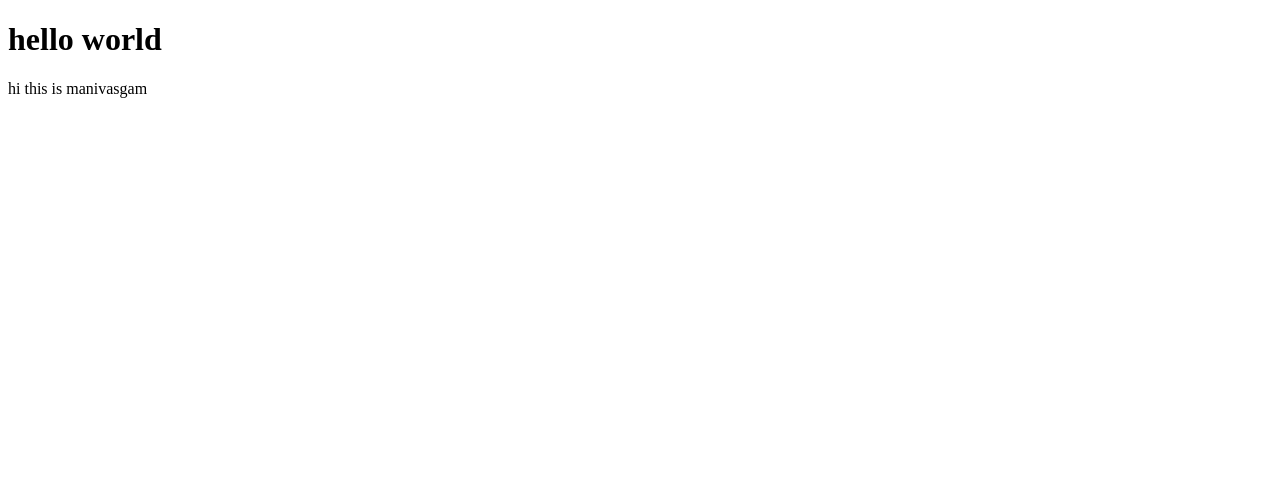
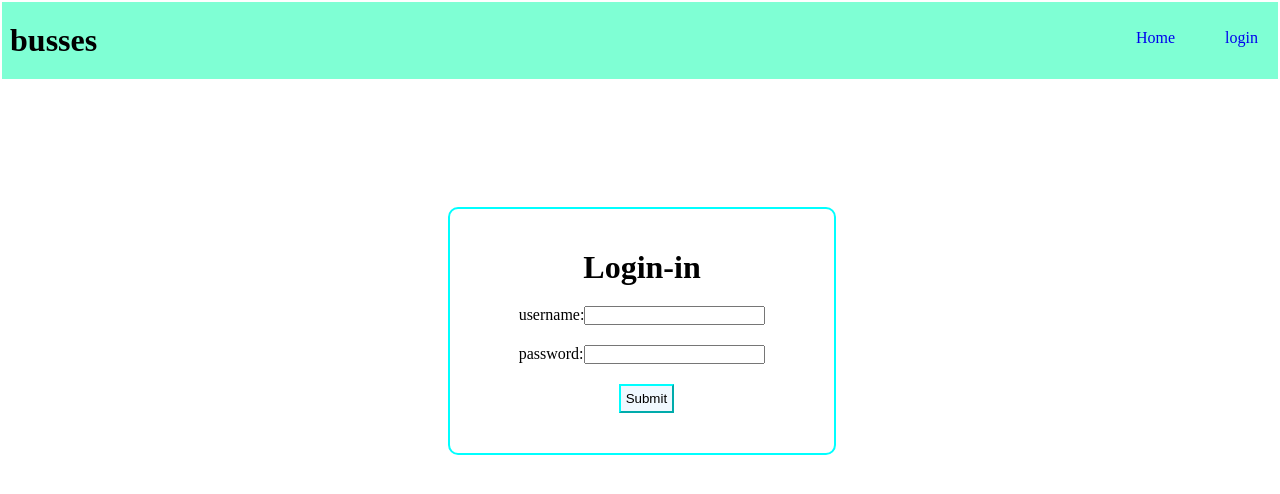
Before and after one commit to Manivasagam3/newreactapp, a React (Create React App) app: page /login in a window 1280 px wide. Shown: the top 494 px of the page. Built offline with nearby package versions, Linux system fonts and the light colour scheme.

Commit message:
upload all files

```diff
--- a/package.json
+++ b/package.json
@@ -8,6 +8,7 @@
     "@testing-library/user-event": "^13.5.0",
     "react": "^18.3.1",
     "react-dom": "^18.3.1",
+    "react-router-dom": "^6.23.1",
     "react-scripts": "5.0.1",
     "web-vitals": "^2.1.4"
   },
--- a/src/App.css
+++ b/src/App.css
@@ -1,38 +1,14 @@
-.App {
-  text-align: center;
+*{
+  margin:0;
+  padding: 0;
 }
-
-.App-logo {
-  height: 40vmin;
-  pointer-events: none;
+.nav-item {
+ list-style: none;
+ text-decoration: none;
+ display: flex;
+ gap: 50px;
+ justify-content: right;
+ margin:2px;
+ background-color: violet;
+ padding: 20px;
 }
-
-@media (prefers-reduced-motion: no-preference) {
-  .App-logo {
-    animation: App-logo-spin infinite 20s linear;
-  }
-}
-
-.App-header {
-  background-color: #282c34;
-  min-height: 100vh;
-  display: flex;
-  flex-direction: column;
-  align-items: center;
-  justify-content: center;
-  font-size: calc(10px + 2vmin);
-  color: white;
-}
-
-.App-link {
-  color: #61dafb;
-}
-
-@keyframes App-logo-spin {
-  from {
-    transform: rotate(0deg);
-  }
-  to {
-    transform: rotate(360deg);
-  }
-}
--- a/src/App.js
+++ b/src/App.js
@@ -1,12 +1,27 @@
-
-import './App.css';
-
+import React from "react";
+import{BrowserRouter,Routes,Route,} from "react-router-dom";
+import Children from './Login'
+import Navbar from "./Navbar";
+import "./App.css"
 function App() {
   return (
-  <>
-  <h1>hello world</h1>
-  <p>hi this is  manivasgam</p>
- </>
+    <>
+<div className="app">
+
+<BrowserRouter>
+
+<Navbar/>
+  <Routes>
+
+    <Route path="/login" element={<Children/>}/>
+
+
+  </Routes>
+  </BrowserRouter>
+
+</div>
+
+</>
   );
 }
 
--- /dev/null
+++ b/src/Booking.css
@@ -0,0 +1,44 @@
+*{
+    margin: 0%;
+    padding: 0%;
+}
+h1{
+    display: flex;
+    justify-content: center;
+}
+.forms{
+    margin-top: 7%;
+    position: relative;
+    left:25%;
+
+    width:47%;
+    border: 2px solid grey;
+    border-radius: 10px;
+    padding: 30px;
+    display: flex;
+flex-direction: row;
+gap:70px;
+
+}
+.items{
+    display: flex;
+flex-direction: row;
+gap:20px;
+display: flex;
+justify-content: center;
+}
+.items button{
+    position: relative;
+    left:2%;
+    width: 10%;
+    background-color: rgb(247, 245, 242);
+    padding: 3px;
+    border-radius: 3px;
+}
+.items input{
+    width:30%;
+}
+.forms:hover{
+    background:rgb(250, 251, 251);
+
+}
--- /dev/null
+++ b/src/Booking.jsx
@@ -0,0 +1,47 @@
+import React, { useState } from 'react'
+import './Booking.css'
+import Seat from './Seat';
+
+
+const Booking = () => {
+  const[from,setFrom]=useState(" ");
+  const[to,setTo]=useState(" ");
+  const[date,setDate]=useState(" ");
+  const[submit,setSubmit]=useState(false);
+  const handlesubmit=(e)=>{
+e.preventDefault();
+console.log("from:",from);
+console.log("to",to);
+console.log("date",date);
+setSubmit(true);
+  }
+
+  return (
+    <>
+    <div className='background'>
+
+    <h1>welcome to busses travels</h1>
+     <div className='forms'>
+      <form className='items' onSubmit={handlesubmit} >
+        <label>From:</label>
+        <input type="text" value={from} onChange={(e)=>setFrom(e.target.value)}/>
+        <label>To:</label>
+        <input type='text' value={to} onChange={(e)=>setTo(e.target.value)}/>
+        <label>Date:</label>
+        <input type='date' value={date} onChange={(e)=>setDate(e.target.value)} />
+        <button>submit</button>
+      </form>
+
+     </div>
+     {
+      submit &&(
+        <Seat/>
+      )
+     }
+
+     </div>
+    </>
+  )
+}
+
+export default Booking
--- /dev/null
+++ b/src/Login.jsx
@@ -0,0 +1,65 @@
+import React, { useState } from 'react';
+
+import './login.css'
+import Booking from './Booking';
+const Children = () => {
+  const [username, setUsername] = useState("");
+  const [password, setPassword] = useState("");
+  const [loggedin, setLoggedin] = useState(false);
+  const data=[
+    {username:"mani",password:123},
+    {username:"kani",password:345}
+  ]
+
+  const validation = (e) => {
+    e.preventDefault();
+    const user=data.find((user)=>user.username==username && user.password==password);
+    if (user) {
+      setLoggedin(true);
+      alert("Login successful");
+
+
+    } else {
+      alert("Enter valid username and password");
+    }
+  };
+
+  return (
+    <>
+
+    {!loggedin&&(
+      <div className='background'>
+    <div className='form'>
+      <form  className=" form-items" onSubmit={validation}>
+        <h1>Login-in</h1>
+        <label>username:</label>
+        <input
+          type='text'
+          id='username'
+          value={username}
+          onChange={(e) => setUsername(e.target.value)}
+        /><br />
+        <label>password:</label>
+        <input
+          type='password'
+          id="password"
+          value={password}
+          onChange={(e) => setPassword(e.target.value)}
+        /><br />
+        <button type="submit">Submit</button>
+      </form>
+      </div>
+      </div>
+    )}
+
+      {
+        loggedin && (
+        <Booking/>
+        )
+      }
+
+    </>
+  );
+};
+
+export default Children;
--- /dev/null
+++ b/src/Navbar.css
@@ -0,0 +1,30 @@
+*{
+    margin:0%;
+    padding: 0%;
+}
+.nav-item {
+   list-style: none;
+   text-decoration: none;
+    background-color: aquamarine;
+ margin-bottom: 16px;
+
+   padding: 20px;
+
+}
+.nav-item h3{
+position: relative;
+right: 80%;
+font-size:200%;
+}
+.nav{
+   list-style: none;
+   display: flex;
+   justify-content:right;
+   justify-content: center;
+   gap: 50px;
+   padding-top: 7px;
+
+}
+.nav li a{
+    text-decoration: none;
+}
--- /dev/null
+++ b/src/Navbar.jsx
@@ -0,0 +1,16 @@
+import React from 'react'
+import { Link } from 'react-router-dom'
+import './Navbar.css'
+const Navbar = () => {
+  return (
+    <div className='nav-item' style={{background:"aquamarine"}}>
+      <h3 >busses</h3>
+        <ul className='nav'>
+    <li><Link to='/'>Home</Link></li>
+    <li><Link to='/login'>login</Link></li>
+  </ul>
+    </div>
+  )
+}
+
+export default Navbar
--- /dev/null
+++ b/src/Seat.css
@@ -0,0 +1,54 @@
+*{
+    margin: 0%;
+    padding: 0%;
+}
+.new{
+   display: flex;
+   justify-content: center;
+   display: grid;
+   grid-template-columns: auto auto auto;
+   margin-top: 5%;
+   background-color: rgb(148, 149, 150);
+   border-radius: 30px;
+  width:30%;
+  position: relative;
+  left:33%;
+  padding: 15px;
+}
+.new:hover{
+    background-color: rgba(245, 238, 238, 0.5);
+}
+.confirm{
+    display: flex;
+    justify-content: center;
+    margin-top: 5%;
+    display: flex;
+    flex-direction: column;
+}
+.confirm h1{
+    margin-bottom: 5%;
+
+
+}
+.button{
+    margin-top:5%;
+    display: flex;
+    justify-content: center;
+    gap:10px;
+    color: aquamarine;
+
+}
+.button input{
+    padding: 10px;
+}
+.submit{
+    display: flex;
+    justify-content: center;
+    flex-direction: column;
+    width:20%;
+    position:relative;
+    left:40%;
+    border: 3px solid aquamarine;
+    padding: 20px;
+    margin-bottom: 20px;
+}
--- /dev/null
+++ b/src/Seat.jsx
@@ -0,0 +1,91 @@
+import React, { useState } from 'react';
+import './Seat.css';
+
+
+const Seat = () => {
+  const [seat, setSeat] = useState(Array(21).fill(false));
+  const [selectedSeat, setSelectedSeat] = useState(null);
+  const [bookingConfirmed, setBookingConfirmed] = useState(false);
+  const[passengerName,setPassengerName]=useState(" ");
+  const[contactNumber,setContactNumber]=useState(" ");
+
+  const handleClick = (index) => {
+    if (!seat[index]) {
+      setSelectedSeat(index);
+    } else {
+      alert("Seat is already reserved");
+    }
+  };
+
+  const handleReservation = () => {
+    if (selectedSeat !== null) {
+      const updatedSeat = [...seat];
+      updatedSeat[selectedSeat] = true;
+      setSeat(updatedSeat);
+      setSelectedSeat(null);
+      setBookingConfirmed(false);
+      alert("Booking successful!");
+    } else {
+      alert("Please select a seat");
+    }
+  };
+
+  const handleBooking = () => {
+    setBookingConfirmed(true);
+  };
+  const handleSubmitBooking=(e)=>{
+  e.preventDefault();
+  console.log("seat:",selectedSeat+1);
+  console.log("passengername:",passengerName);
+  console.log("contactnumber:",contactNumber);
+  setSelectedSeat("")
+  setPassengerName("")
+  setContactNumber("")
+  }
+
+  return (
+    <>
+      <div className="new">
+        {seat.map((isReserved, index) => (
+          <button
+            key={index}
+            onClick={() => handleClick(index)}
+            disabled={isReserved}
+            style={{
+              margin: "5px",
+              width: "50px",
+              height: "40px",
+              background: isReserved ? "red" : "green"
+            }}
+          >
+            {index + 1}
+          </button>
+        ))}
+      </div>
+  <div className='button'>
+   <button onClick={handleReservation}>reserve</button>
+   <button onClick={handleBooking}>confirm booking</button>
+   </div>
+   {
+    bookingConfirmed && (
+      <div className='confirm'>
+          <h1>booking confirmed</h1>
+
+              <form  className="submit" onSubmit={handleSubmitBooking}>
+                  <p>seat number: {selectedSeat+1}</p>
+                  <label>passenger name:</label>
+                  <input type="text" value={passengerName} onChange={(e)=> setPassengerName(e.target.value)}/><br/>
+                  <label>contact:</label>
+                  <input type="text" value={contactNumber} onChange={(e)=> setContactNumber(e.target.value)}/><br/>
+                  <button type="submit">submit</button>
+              </form>
+          </div>
+
+  )
+   }
+
+   </>
+  )
+}
+
+export default Seat
--- /dev/null
+++ b/src/login.css
@@ -0,0 +1,51 @@
+*{
+    margin: 0;
+    padding: 0;
+}
+
+
+.form{
+    display: flex;
+    justify-content: center;
+
+    margin-top: 10%;
+    align-items: center;
+    border: 1px solid aqua;
+    width:30%;
+   border-width: 2px;
+     position: relative;
+    left:35%;
+    top: 40%;
+    border-radius: 10px;
+margin-bottom: 30px;
+
+}
+.form:hover{
+    background: rgb(245, 246, 247);
+    transition-duration: 3s;
+    transition-property: background;
+}
+
+
+.form-items{
+    color: black;
+    padding: 40px;
+
+
+}
+.form-items h1{
+    margin-bottom: 20px;
+  display: flex;
+  justify-content: center;
+}
+.form-items input{
+    margin-bottom: 20px;
+}
+.form-items button{
+    position: relative;
+    left:100px;
+    padding: 5px;
+    cursor: pointer;
+    background-color: aliceblue;
+    border-color: aqua;
+}
```
Also changed, not shown: 1 other file (tests, documents, lock files or other folders).
